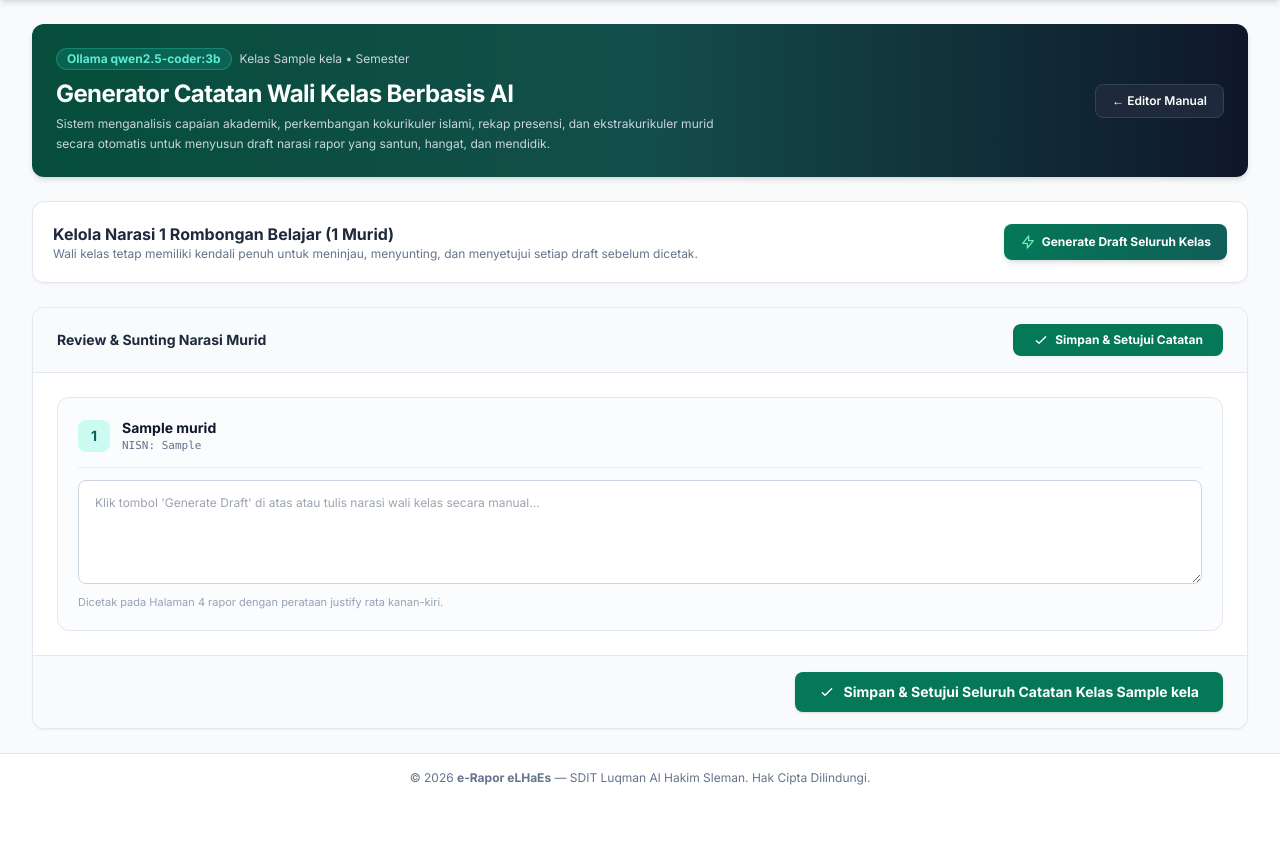
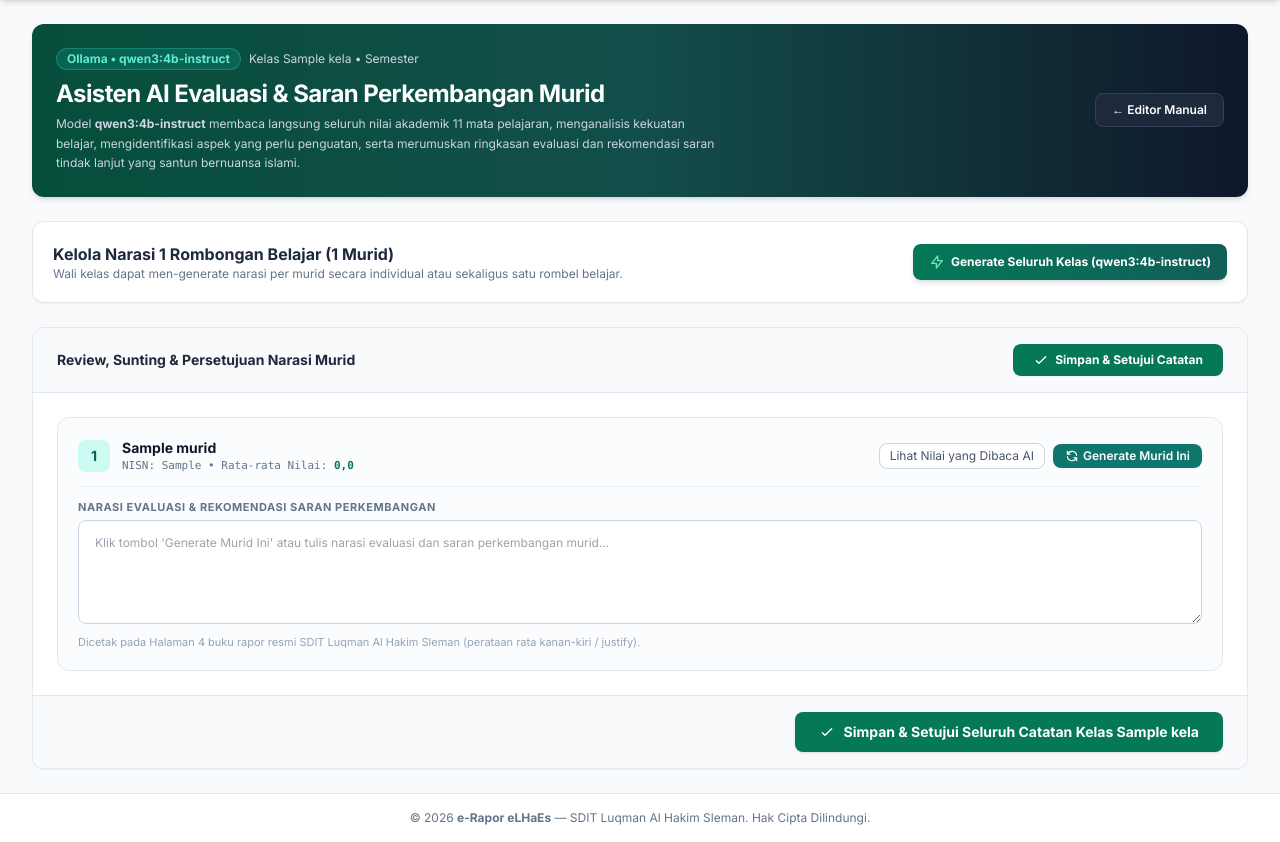
Before and after one commit to matnaryo/erapor, a Django app: page /ai-asisten/generate-notes/1/ in a window 1280 px wide. Shown: the part 112-954 px from the top of the page. Before the commit the page ends 897 px from the top, so only its background shows below. Run offline with Django 5.2, Linux system fonts and the light colour scheme; a user stored in the database is signed in; tables that the repository leaves empty hold one stand-in row (values such as "Sample post"); some libraries are stand-ins or nearby versions.

Commit message:
feat(ai): integrasi model qwen3:4b-instruct pembacaan nilai lengkap & rekomendasi saran perkembangan murid

```diff
--- a/apps/ai_assistant/views.py
+++ b/apps/ai_assistant/views.py
@@ -3,13 +3,81 @@ from django.contrib.auth.decorators import login_required
 from django.contrib import messages
 from apps.master_akademik.models import Kelas, AnggotaKelas, Semester
 from apps.penilaian.models import NilaiAkhir, KokurikulerNilai, EkstrakurikulerNilai, PrestasiMurid, Ketidakhadiran, CatatanWaliKelas
-from .ollama_client import generate_wali_kelas_note
+from .ollama_client import generate_wali_kelas_note, OLLAMA_MODEL
+
+def collect_student_grade_profile(anggota, sem_aktif):
+    """
+    Membaca dan merangkum seluruh data nilai 11 mata pelajaran, rata-rata,
+    mupel unggul, aspek yang perlu ditingkatkan, pembiasaan ibadah, dan presensi murid.
+    """
+    nilai_qs = NilaiAkhir.objects.filter(
+        anggota_kelas=anggota,
+        pembelajaran_kelas__semester=sem_aktif
+    ).select_related('pembelajaran_kelas__mata_pelajaran').order_by('pembelajaran_kelas__mata_pelajaran__urutan')
+
+    daftar_nilai = []
+    nilai_values = []
+    mupel_unggul = []
+    mupel_perlu = []
+
+    for n in nilai_qs:
+        mupel_nama = n.pembelajaran_kelas.mata_pelajaran.nama
+        if n.nilai_angka is not None:
+            val = float(n.nilai_angka)
+            nilai_values.append(val)
+            daftar_nilai.append({
+                'nama': mupel_nama,
+                'nilai': val,
+                'predikat': n.predikat,
+                'tertinggi': n.capaian_tertinggi,
+                'perlu': n.capaian_perlu_bimbingan
+            })
+            if val >= 88:
+                mupel_unggul.append(f"{mupel_nama} ({val:.0f})")
+            elif val < 80 or (n.capaian_perlu_bimbingan and n.capaian_perlu_bimbingan != '-'):
+                mupel_perlu.append(f"{mupel_nama} ({val:.0f})")
+
+    # Jika belum ada yang >= 88, ambil 2 mupel teratas
+    if not mupel_unggul and daftar_nilai:
+        sorted_top = sorted(daftar_nilai, key=lambda x: x['nilai'], reverse=True)[:2]
+        mupel_unggul = [f"{x['nama']} ({x['nilai']:.0f})" for x in sorted_top]
+
+    rata_rata = sum(nilai_values) / len(nilai_values) if nilai_values else 0.0
+
+    koku = KokurikulerNilai.objects.filter(anggota_kelas=anggota, semester=sem_aktif).first()
+    koku_desc = koku.deskripsi if koku else ""
+
+    prestasi_qs = PrestasiMurid.objects.filter(anggota_kelas=anggota, semester=sem_aktif)
+    prestasi_desc = ", ".join([p.jenis_prestasi for p in prestasi_qs]) if prestasi_qs.exists() else ""
+
+    ekskul_qs = EkstrakurikulerNilai.objects.filter(anggota_kelas=anggota, semester=sem_aktif)
+    ekskul_desc = ", ".join([f"{e.kegiatan} ({e.predikat})" for e in ekskul_qs]) if ekskul_qs.exists() else ""
+
+    absen = Ketidakhadiran.objects.filter(anggota_kelas=anggota, semester=sem_aktif).first()
+    sakit = absen.sakit if absen else 0
+    izin = absen.izin if absen else 0
+    alpa = absen.tanpa_keterangan if absen else 0
+
+    return {
+        'daftar_nilai': daftar_nilai,
+        'rata_rata': rata_rata,
+        'mupel_unggul': mupel_unggul,
+        'mupel_perlu_bimbingan': mupel_perlu,
+        'kokurikuler': koku_desc,
+        'prestasi': prestasi_desc,
+        'ekskul': ekskul_desc,
+        'sakit': sakit,
+        'izin': izin,
+        'alpa': alpa,
+    }
+
 
 @login_required(login_url='login')
 def ai_generate_notes_kelas_view(request, kelas_id):
     """
-    Dashboard interaktif Asisten AI untuk Catatan Wali Kelas (SDIT Luqman Al Hakim Sleman).
-    Mendukung generate per murid, generate seluruh kelas (bulk), penyuntingan, dan persetujuan.
+    Dashboard interaktif Asisten AI untuk Catatan Perkembangan Murid (SDIT Luqman Al Hakim Sleman).
+    Membaca nilai lengkap anak menggunakan model Qwen Instruct (Ollama), merumuskan ringkasan evaluasi,
+    serta memberikan saran konkret perkembangan murid.
     """
     kelas = get_object_or_404(Kelas, id=kelas_id)
     sem_aktif = Semester.objects.filter(is_active=True).first()
@@ -25,34 +93,56 @@ def ai_generate_notes_kelas_view(request, kelas_id):
     if request.method == 'POST':
         action = request.POST.get('action')
 
-        if action == 'generate_all':
+        if action == 'generate_single':
+            # Generate untuk 1 murid tertentu
+            target_anggota_id = request.POST.get('anggota_id')
+            target_anggota = get_object_or_404(AnggotaKelas, id=target_anggota_id, kelas=kelas)
+            profile = collect_student_grade_profile(target_anggota, sem_aktif)
+
+            draft_text, is_ai, prompt_used = generate_wali_kelas_note(
+                nama_murid=target_anggota.murid.nama_lengkap,
+                daftar_nilai=profile['daftar_nilai'],
+                rata_rata=profile['rata_rata'],
+                mupel_unggul=profile['mupel_unggul'],
+                mupel_perlu_bimbingan=profile['mupel_perlu_bimbingan'],
+                kokurikuler=profile['kokurikuler'],
+                prestasi=profile['prestasi'],
+                ekskul=profile['ekskul'],
+                sakit=profile['sakit'],
+                izin=profile['izin'],
+                alpa=profile['alpa']
+            )
+
+            CatatanWaliKelas.objects.update_or_create(
+                anggota_kelas=target_anggota,
+                semester=sem_aktif,
+                defaults={
+                    'catatan': draft_text,
+                    'is_generated_by_ai': is_ai,
+                    'ai_prompt_history': prompt_used
+                }
+            )
+            messages.success(request, f"Draft Catatan Perkembangan untuk '{target_anggota.murid.nama_lengkap}' berhasil digenerate oleh {OLLAMA_MODEL}.")
+            return redirect('ai_generate_notes_kelas', kelas_id=kelas.id)
+
+        elif action == 'generate_all':
             # Generate draft untuk seluruh murid di kelas
             success_count = 0
             for anggota in anggota_list:
-                # Kumpulkan data murid
-                nilai_qs = NilaiAkhir.objects.filter(anggota_kelas=anggota, pembelajaran_kelas__semester=sem_aktif)
-                top_nilai = nilai_qs.order_by('-nilai_angka').first()
-                summary_nilai = f"Nilai terbaik pada mata pelajaran {top_nilai.pembelajaran_kelas.mata_pelajaran.nama} ({top_nilai.nilai_angka})" if top_nilai else ""
-
-                koku = KokurikulerNilai.objects.filter(anggota_kelas=anggota, semester=sem_aktif).first()
-                koku_desc = koku.deskripsi if koku else ""
-
-                prestasi_qs = PrestasiMurid.objects.filter(anggota_kelas=anggota, semester=sem_aktif)
-                prestasi_desc = ", ".join([p.jenis_prestasi for p in prestasi_qs]) if prestasi_qs.exists() else ""
-
-                absen = Ketidakhadiran.objects.filter(anggota_kelas=anggota, semester=sem_aktif).first()
-                sakit = absen.sakit if absen else 0
-                izin = absen.izin if absen else 0
-                alpa = absen.tanpa_keterangan if absen else 0
+                profile = collect_student_grade_profile(anggota, sem_aktif)
 
                 draft_text, is_ai, prompt_used = generate_wali_kelas_note(
                     nama_murid=anggota.murid.nama_lengkap,
-                    nilai_summary=summary_nilai,
-                    kokurikuler=koku_desc,
-                    prestasi=prestasi_desc,
-                    sakit=sakit,
-                    izin=izin,
-                    alpa=alpa
+                    daftar_nilai=profile['daftar_nilai'],
+                    rata_rata=profile['rata_rata'],
+                    mupel_unggul=profile['mupel_unggul'],
+                    mupel_perlu_bimbingan=profile['mupel_perlu_bimbingan'],
+                    kokurikuler=profile['kokurikuler'],
+                    prestasi=profile['prestasi'],
+                    ekskul=profile['ekskul'],
+                    sakit=profile['sakit'],
+                    izin=profile['izin'],
+                    alpa=profile['alpa']
                 )
 
                 CatatanWaliKelas.objects.update_or_create(
@@ -66,7 +156,7 @@ def ai_generate_notes_kelas_view(request, kelas_id):
                 )
                 success_count += 1
 
-            messages.success(request, f"Berhasil men-generate draft Catatan Wali Kelas untuk {success_count} murid menggunakan Ollama qwen2.5-coder:3b.")
+            messages.success(request, f"Alhamdulillaah, berhasil men-generate draft Catatan Perkembangan untuk {success_count} murid menggunakan model {OLLAMA_MODEL}.")
             return redirect('ai_generate_notes_kelas', kelas_id=kelas.id)
 
         elif action == 'save_all':
@@ -79,18 +169,20 @@ def ai_generate_notes_kelas_view(request, kelas_id):
                         semester=sem_aktif,
                         defaults={'catatan': catatan}
                     )
-            messages.success(request, f"Seluruh Catatan Wali Kelas untuk kelas {kelas.nama} berhasil disimpan.")
+            messages.success(request, f"Seluruh Catatan Wali Kelas untuk kelas {kelas.nama} berhasil disimpan ke pangkalan data.")
             return redirect('ai_generate_notes_kelas', kelas_id=kelas.id)
 
-    # Siapkan data view
+    # Siapkan data lengkap untuk view
     murid_data = []
     for anggota in anggota_list:
         cat = catatan_dict.get(anggota.id)
+        profile = collect_student_grade_profile(anggota, sem_aktif)
         murid_data.append({
             'anggota': anggota,
             'catatan': cat.catatan if cat else '',
             'is_ai': cat.is_generated_by_ai if cat else False,
             'updated_at': cat.updated_at if cat else None,
+            'profile': profile,
         })
 
     context = {
@@ -98,5 +190,6 @@ def ai_generate_notes_kelas_view(request, kelas_id):
         'sem_aktif': sem_aktif,
         'murid_data': murid_data,
         'total_murid': len(anggota_list),
+        'model_name': OLLAMA_MODEL,
     }
     return render(request, 'ai_assistant/generate_notes.html', context)
--- a/templates/ai_assistant/generate_notes.html
+++ b/templates/ai_assistant/generate_notes.html
@@ -1,8 +1,8 @@
 {% extends 'base.html' %}
 
-{% block title %}Asisten AI Catatan Wali Kelas - e-Rapor eLHaEs{% endblock %}
+{% block title %}Asisten AI Catatan Wali Kelas (Qwen Instruct) - e-Rapor eLHaEs{% endblock %}
 
-{% block page_title %}Asisten AI Catatan Wali Kelas (Ollama Local AI){% endblock %}
+{% block page_title %}Asisten AI Catatan Perkembangan Murid (Qwen Instruct){% endblock %}
 
 {% block content %}
 <div class="space-y-6">
@@ -12,13 +12,13 @@
             <div>
                 <div class="flex items-center gap-2 mb-2">
                     <span class="inline-flex items-center px-2.5 py-0.5 rounded-full text-xs font-bold bg-teal-500/20 text-teal-300 border border-teal-400/30">
-                        Ollama qwen2.5-coder:3b
+                        Ollama &bull; {{ model_name }}
                     </span>
                     <span class="text-xs text-slate-300">Kelas {{ kelas.nama }} &bull; Semester {{ sem_aktif.semester }}</span>
                 </div>
-                <h2 class="text-2xl font-black tracking-tight text-white">Generator Catatan Wali Kelas Berbasis AI</h2>
+                <h2 class="text-2xl font-black tracking-tight text-white">Asisten AI Evaluasi & Saran Perkembangan Murid</h2>
                 <p class="text-xs text-slate-300 mt-1 max-w-2xl leading-relaxed">
-                    Sistem menganalisis capaian akademik, perkembangan kokurikuler islami, rekap presensi, dan ekstrakurikuler murid secara otomatis untuk menyusun draft narasi rapor yang santun, hangat, dan mendidik.
+                    Model <strong>{{ model_name }}</strong> membaca langsung seluruh nilai akademik 11 mata pelajaran, menganalisis kekuatan belajar, mengidentifikasi aspek yang perlu penguatan, serta merumuskan ringkasan evaluasi dan rekomendasi saran tindak lanjut yang santun bernuansa islami.
                 </p>
             </div>
             <div class="flex items-center gap-3">
@@ -34,14 +34,14 @@
         <div>
             <h3 class="font-bold text-slate-800 text-base">Kelola Narasi 1 Rombongan Belajar ({{ total_murid }} Murid)</h3>
             <p class="text-xs text-slate-500">
-                Wali kelas tetap memiliki kendali penuh untuk meninjau, menyunting, dan menyetujui setiap draft sebelum dicetak.
+                Wali kelas dapat men-generate narasi per murid secara individual atau sekaligus satu rombel belajar.
             </p>
         </div>
         <form method="post" class="flex items-center gap-2">
             {% csrf_token %}
-            <button type="submit" name="action" value="generate_all" onclick="return confirm('Jalankan Local AI Ollama untuk menghasilkan draft narasi seluruh murid di kelas ini?')" class="px-4 py-2.5 bg-gradient-to-r from-emerald-700 to-teal-800 hover:from-emerald-800 hover:to-teal-900 text-white rounded-lg text-xs font-bold shadow-md transition-all flex items-center gap-1.5">
+            <button type="submit" name="action" value="generate_all" onclick="return confirm('Jalankan model {{ model_name }} untuk membaca nilai dan membuat catatan seluruh murid di kelas ini?')" class="px-4 py-2.5 bg-gradient-to-r from-emerald-700 to-teal-800 hover:from-emerald-800 hover:to-teal-900 text-white rounded-lg text-xs font-bold shadow-md transition-all flex items-center gap-1.5">
                 <svg class="w-4 h-4 text-emerald-300" fill="none" stroke="currentColor" viewBox="0 0 24 24"><path stroke-linecap="round" stroke-linejoin="round" stroke-width="2" d="M13 10V3L4 14h7v7l9-11h-7z"/></svg>
-                Generate Draft Seluruh Kelas
+                Generate Seluruh Kelas ({{ model_name }})
             </button>
         </form>
     </div>
@@ -51,7 +51,7 @@
         {% csrf_token %}
 
         <div class="px-6 py-4 bg-slate-50 border-b border-slate-200 flex items-center justify-between">
-            <h4 class="font-bold text-slate-800 text-sm">Review & Sunting Narasi Murid</h4>
+            <h4 class="font-bold text-slate-800 text-sm">Review, Sunting & Persetujuan Narasi Murid</h4>
             <button type="submit" name="action" value="save_all" class="px-5 py-2 bg-emerald-700 hover:bg-emerald-800 text-white rounded-lg text-xs font-bold shadow-sm transition-colors flex items-center gap-1.5">
                 <svg class="w-4 h-4" fill="none" stroke="currentColor" viewBox="0 0 24 24"><path stroke-linecap="round" stroke-linejoin="round" stroke-width="2" d="M5 13l4 4L19 7"/></svg>
                 Simpan & Setujui Catatan
@@ -60,31 +60,84 @@
 
         <div class="p-6 space-y-6">
             {% for m in murid_data %}
-            <div class="p-5 rounded-xl border border-slate-200 bg-slate-50/50 hover:bg-slate-50 transition-colors">
-                <div class="flex items-center justify-between pb-3 border-b border-slate-200/60 mb-3">
+            <div class="p-5 rounded-xl border border-slate-200 bg-slate-50/50 hover:bg-slate-50 transition-colors" x-data="{ openDetail: false }">
+                <!-- Baris Informasi Murid -->
+                <div class="flex flex-col md:flex-row items-start md:items-center justify-between gap-3 pb-3 border-b border-slate-200/60 mb-3">
                     <div class="flex items-center gap-3">
                         <span class="w-8 h-8 rounded-lg bg-teal-100 text-teal-800 font-bold text-sm flex items-center justify-center shrink-0">
                             {{ m.anggota.nomor_absen|default:forloop.counter }}
                         </span>
                         <div>
-                            <h4 class="font-bold text-slate-900 text-sm">{{ m.anggota.murid.nama_lengkap }}</h4>
-                            <p class="text-[11px] text-slate-500 font-mono">NISN: {{ m.anggota.murid.nisn }}</p>
+                            <div class="flex items-center gap-2">
+                                <h4 class="font-bold text-slate-900 text-sm">{{ m.anggota.murid.nama_lengkap }}</h4>
+                                {% if m.is_ai %}
+                                <span class="inline-flex items-center px-2 py-0.5 rounded text-[10px] font-bold bg-teal-100 text-teal-800 border border-teal-200">
+                                    Didukung {{ model_name }}
+                                </span>
+                                {% endif %}
+                            </div>
+                            <p class="text-[11px] text-slate-500 font-mono">NISN: {{ m.anggota.murid.nisn }} &bull; Rata-rata Nilai: <strong class="text-emerald-700">{{ m.profile.rata_rata|floatformat:1 }}</strong></p>
                         </div>
                     </div>
-                    <div>
-                        {% if m.is_ai %}
-                        <span class="inline-flex items-center px-2 py-0.5 rounded text-[10px] font-bold bg-teal-100 text-teal-800 border border-teal-200">
-                            Didukung Local AI
-                        </span>
-                        {% endif %}
+
+                    <!-- Tombol Aksi Single Generate & Toggle Detail -->
+                    <div class="flex items-center gap-2 w-full md:w-auto justify-end">
+                        <button type="button" @click="openDetail = !openDetail" class="px-2.5 py-1 text-xs text-slate-600 hover:text-slate-900 bg-white border border-slate-300 rounded-lg hover:bg-slate-100 transition-colors">
+                            <span x-text="openDetail ? 'Tutup Rincian Nilai' : 'Lihat Nilai yang Dibaca AI'"></span>
+                        </button>
+
+                        <!-- Form Single Generate -->
+                        <button type="submit" form="single-gen-{{ m.anggota.id }}" class="px-3 py-1 bg-teal-700 hover:bg-teal-800 text-white rounded-lg text-xs font-semibold shadow-xs transition-colors flex items-center gap-1">
+                            <svg class="w-3.5 h-3.5" fill="none" stroke="currentColor" viewBox="0 0 24 24"><path stroke-linecap="round" stroke-linejoin="round" stroke-width="2" d="M4 4v5h.582m15.356 2A8.001 8.001 0 004.582 9m0 0H9m11 11v-5h-.581m0 0a8.003 8.003 0 01-15.357-2m15.357 2H15"/></svg>
+                            Generate Murid Ini
+                        </button>
                     </div>
                 </div>
 
+                <!-- Panel Rincian Nilai yang Dibaca oleh Qwen -->
+                <div x-show="openDetail" class="mb-4 p-4 rounded-lg bg-white border border-slate-200 text-xs space-y-2">
+                    <div class="font-bold text-slate-700 border-b border-slate-100 pb-1 flex items-center justify-between">
+                        <span>Data Capaian yang Dianalisis oleh Qwen:</span>
+                        <span class="text-emerald-700 font-bold">Rata-rata: {{ m.profile.rata_rata|floatformat:1 }}</span>
+                    </div>
+                    <div class="grid grid-cols-1 sm:grid-cols-2 md:grid-cols-3 gap-2 pt-1 text-[11px]">
+                        {% for n in m.profile.daftar_nilai %}
+                        <div class="p-1.5 rounded bg-slate-50 border border-slate-100 flex justify-between">
+                            <span class="text-slate-600">{{ n.nama }}</span>
+                            <span class="font-bold text-slate-800 font-mono">{{ n.nilai|floatformat:0 }}</span>
+                        </div>
+                        {% empty %}
+                        <div class="text-slate-400 col-span-3">Belum ada nilai yang diinputkan.</div>
+                        {% endfor %}
+                    </div>
+                    {% if m.profile.mupel_unggul %}
+                    <div class="text-[11px] text-emerald-800 mt-2">
+                        <strong>Mata Pelajaran Unggul:</strong> {{ m.profile.mupel_unggul|join:", " }}
+                    </div>
+                    {% endif %}
+                    {% if m.profile.mupel_perlu_bimbingan %}
+                    <div class="text-[11px] text-amber-800">
+                        <strong>Perlu Penguatan / Bimbingan:</strong> {{ m.profile.mupel_perlu_bimbingan|join:", " }}
+                    </div>
+                    {% endif %}
+                    {% if m.profile.kokurikuler %}
+                    <div class="text-[11px] text-slate-600">
+                        <strong>Pembiasaan Ibadah:</strong> {{ m.profile.kokurikuler }}
+                    </div>
+                    {% endif %}
+                </div>
+
+                <!-- Input Textarea Narasi Catatan Wali Kelas -->
                 <div>
+                    <label class="block text-[11px] font-bold text-slate-500 uppercase tracking-wider mb-1">
+                        Narasi Evaluasi & Rekomendasi Saran Perkembangan
+                    </label>
                     <textarea name="catatan_{{ m.anggota.id }}" rows="4" required
-                        placeholder="Klik tombol 'Generate Draft' di atas atau tulis narasi wali kelas secara manual..."
+                        placeholder="Klik tombol 'Generate Murid Ini' atau tulis narasi evaluasi dan saran perkembangan murid..."
                         class="w-full px-4 py-3 bg-white border border-slate-300 rounded-lg text-xs leading-relaxed text-slate-800 focus:ring-2 focus:ring-emerald-500 focus:outline-none text-justify">{{ m.catatan }}</textarea>
-                    <p class="text-[11px] text-slate-400 mt-1">Dicetak pada Halaman 4 rapor dengan perataan justify rata kanan-kiri.</p>
+                    <p class="text-[11px] text-slate-400 mt-1">
+                        Dicetak pada Halaman 4 buku rapor resmi SDIT Luqman Al Hakim Sleman (perataan rata kanan-kiri / justify).
+                    </p>
                 </div>
             </div>
             {% empty %}
@@ -99,5 +152,14 @@
             </button>
         </div>
     </form>
+
+    <!-- Hidden Individual Post Forms -->
+    {% for m in murid_data %}
+    <form id="single-gen-{{ m.anggota.id }}" method="post" style="display: none;">
+        {% csrf_token %}
+        <input type="hidden" name="action" value="generate_single">
+        <input type="hidden" name="anggota_id" value="{{ m.anggota.id }}">
+    </form>
+    {% endfor %}
 </div>
 {% endblock %}
```
Also changed, not shown: apps/ai_assistant/ollama_client.py (+78 -30 lines), apps/ai_assistant/tests.py (+25 -5 lines), 1 other file.
